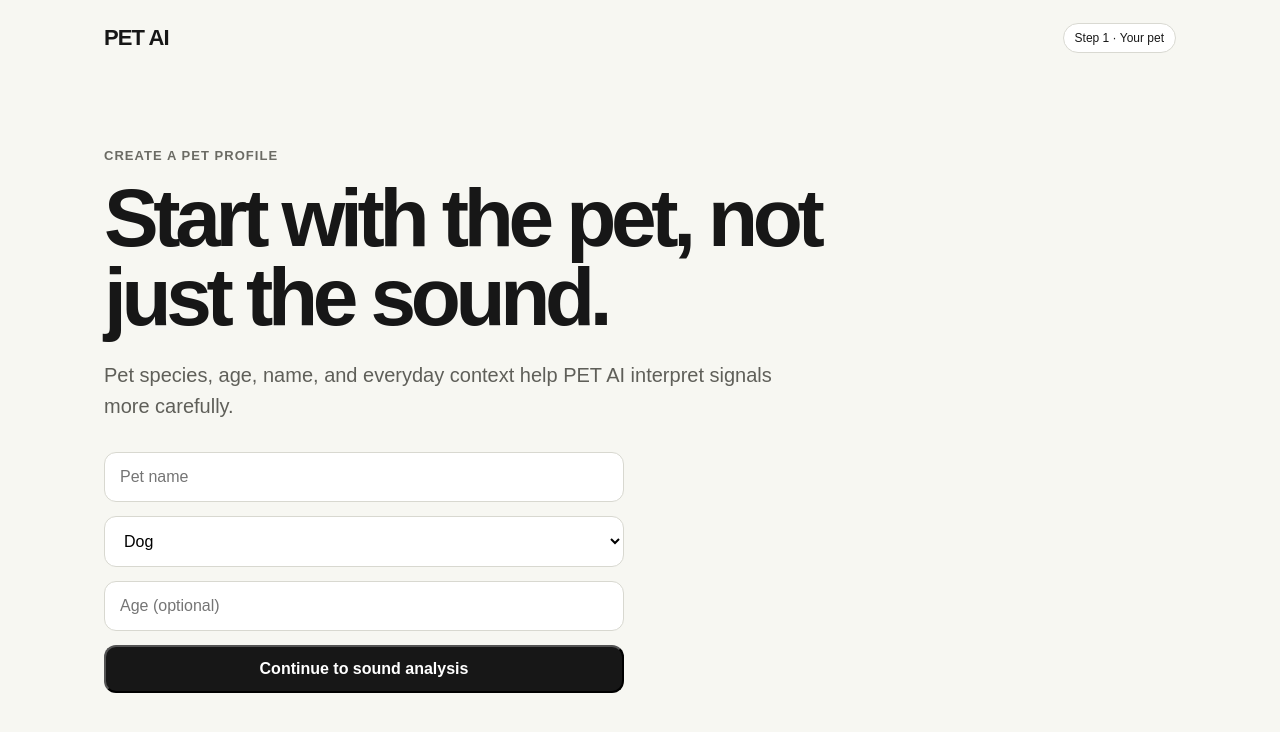
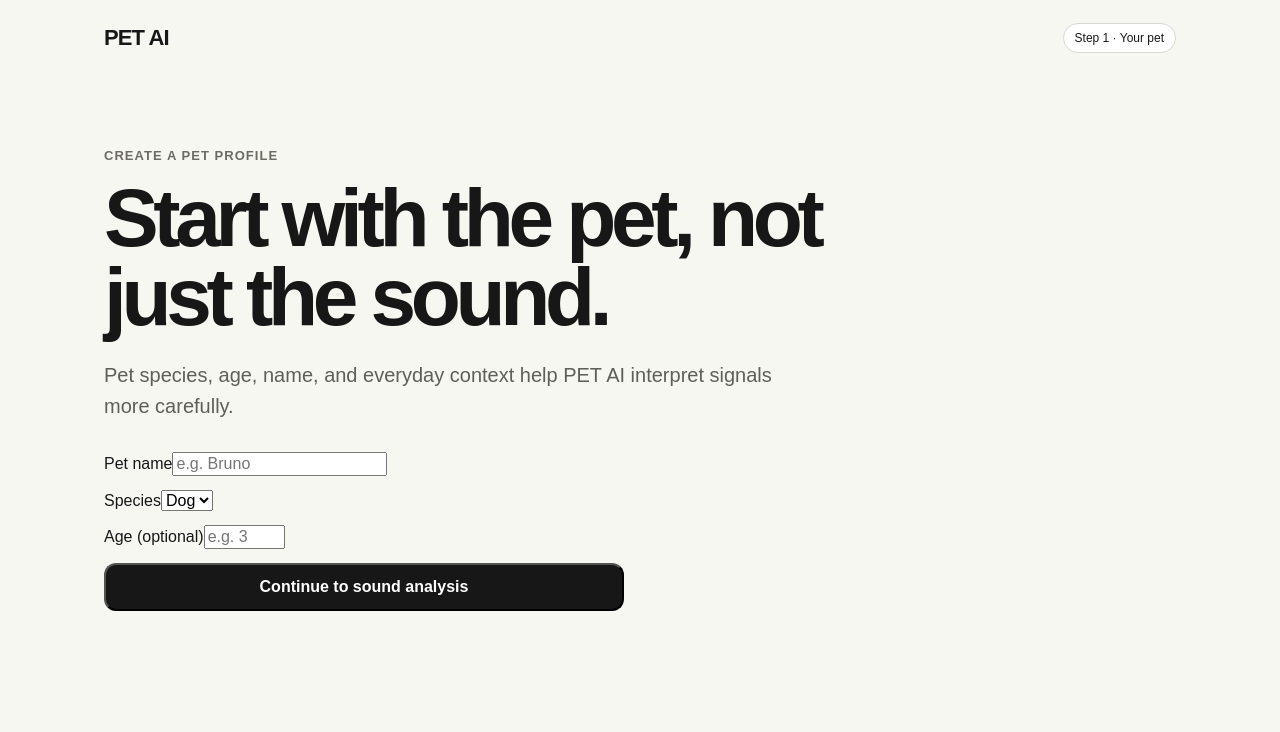
Before and after one commit to spunkytechai/pet-ai, a Next.js app: page /pet/new in a window 1280 px wide. Shown: the top 732 px of the page. Built offline with nearby package versions, Linux system fonts and the light colour scheme.

Commit message:
feat: persist pet profile from onboarding

```diff
--- a/app/pet/new/page.tsx
+++ b/app/pet/new/page.tsx
@@ -1 +1,24 @@
-export default function NewPetPage(){return <main><div className="container"><header className="nav"><div className="brand">PET AI</div><div className="badge">Step 1 · Your pet</div></header><section className="hero"><div className="eyebrow">Create a pet profile</div><h1>Start with the pet, not just the sound.</h1><p>Pet species, age, name, and everyday context help PET AI interpret signals more carefully.</p><form style={{maxWidth:520,display:'grid',gap:14,marginTop:30}}><input aria-label="Pet name" placeholder="Pet name" style={{padding:15,borderRadius:12,border:'1px solid #d8d8d0',background:'#fff'}}/><select aria-label="Species" style={{padding:15,borderRadius:12,border:'1px solid #d8d8d0',background:'#fff'}}><option>Dog</option><option>Cat</option><option>Other</option></select><input aria-label="Age" placeholder="Age (optional)" style={{padding:15,borderRadius:12,border:'1px solid #d8d8d0',background:'#fff'}}/><button className="primary" type="button">Continue to sound analysis</button></form></section></div></main>}
+'use client'
+
+import { FormEvent, useState } from 'react'
+
+export default function NewPetPage() {
+  const [name, setName] = useState('')
+  const [species, setSpecies] = useState('dog')
+  const [age, setAge] = useState('')
+  const [error, setError] = useState('')
+  const [busy, setBusy] = useState(false)
+
+  async function submit(event: FormEvent) {
+    event.preventDefault()
+    setBusy(true)
+    setError('')
+    const response = await fetch('/api/pets', { method: 'POST', headers: { 'content-type': 'application/json' }, body: JSON.stringify({ name, species, age }) })
+    const data = await response.json().catch(() => ({}))
+    if (!response.ok) setError(data.error || 'Could not create pet profile.')
+    else window.location.href = `/analyze?pet=${encodeURIComponent(data.pet.id)}`
+    setBusy(false)
+  }
+
+  return <main><div className="container"><header className="nav"><div className="brand">PET AI</div><div className="badge">Step 1 · Your pet</div></header><section className="hero"><div className="eyebrow">Create a pet profile</div><h1>Start with the pet, not just the sound.</h1><p>Pet species, age, name, and everyday context help PET AI interpret signals more carefully.</p><form onSubmit={submit} style={{maxWidth:520,display:'grid',gap:14,marginTop:30}}><label>Pet name<input required value={name} onChange={(e) => setName(e.target.value)} placeholder="e.g. Bruno" /></label><label>Species<select value={species} onChange={(e) => setSpecies(e.target.value)}><option value="dog">Dog</option><option value="cat">Cat</option></select></label><label>Age (optional)<input type="number" min="0" max="50" step="0.1" value={age} onChange={(e) => setAge(e.target.value)} placeholder="e.g. 3" /></label>{error && <p className="safety">{error}</p>}<button className="primary" disabled={busy}>{busy ? 'Creating…' : 'Continue to sound analysis'}</button></form></section></div></main>
+}
```
